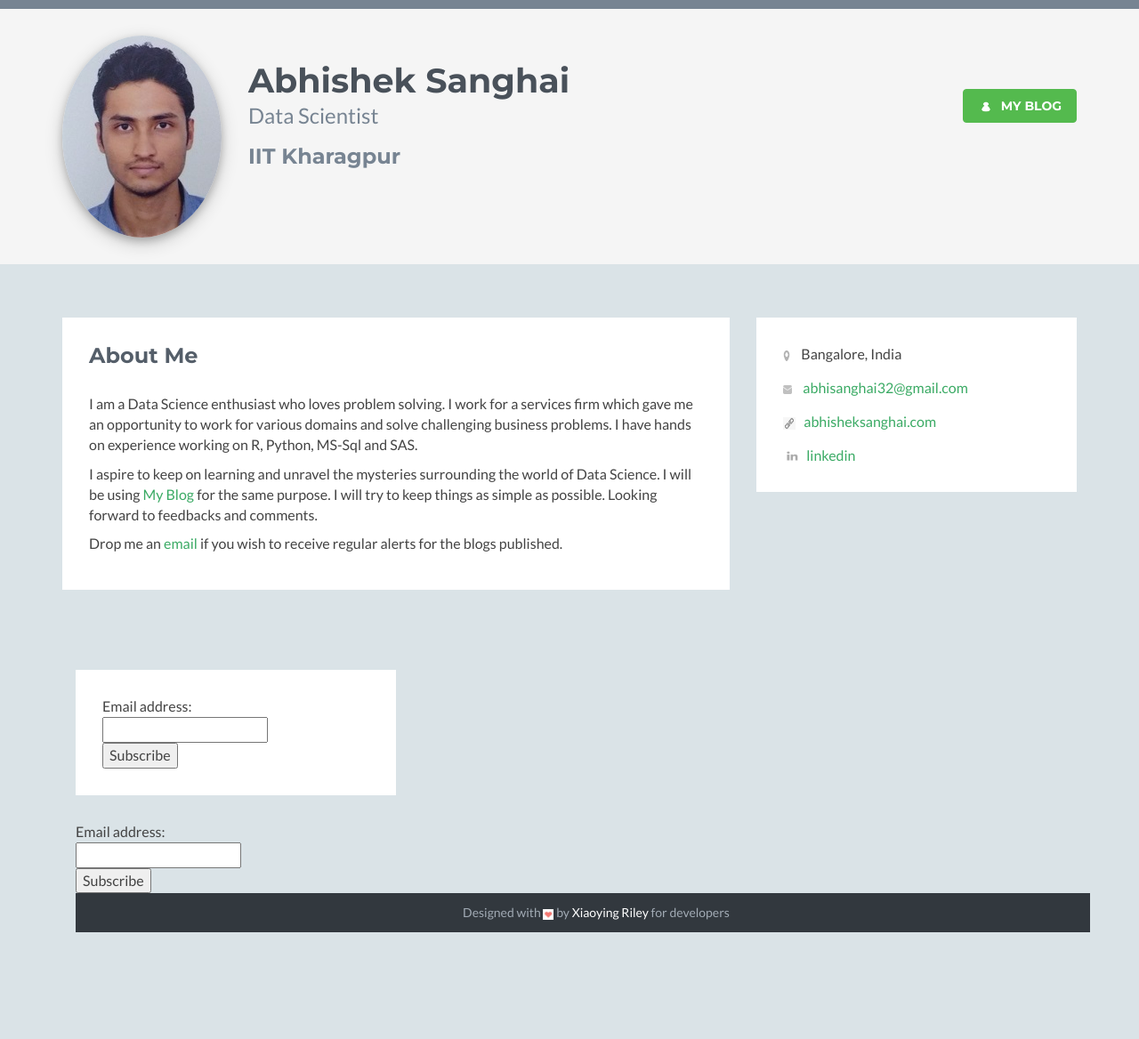
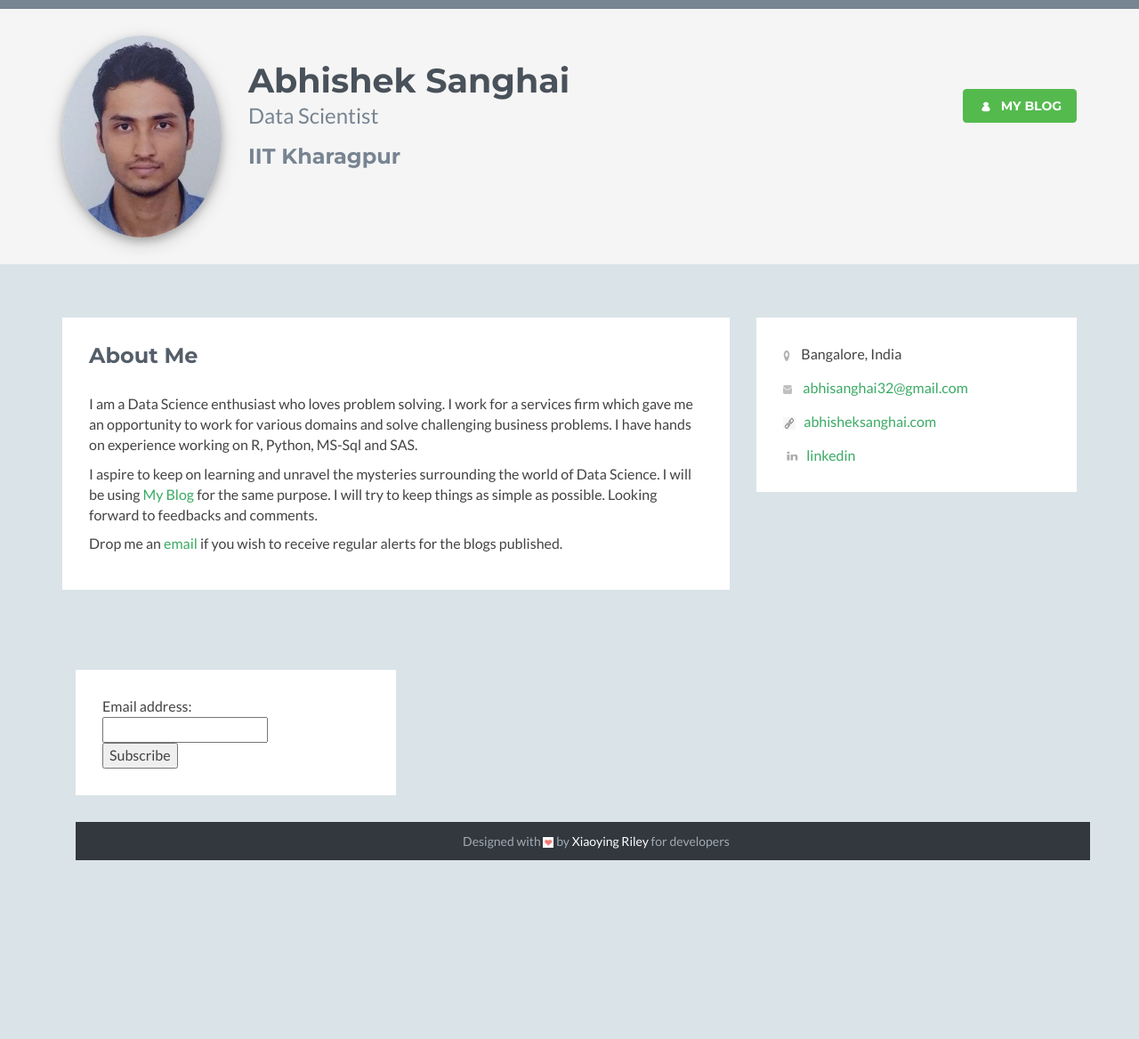
Before and after one commit to abhisheksanghai/abhisheksanghai.github.io, a Jekyll site: the page built from index.html, in a window 1280 px wide. Shown: the whole page at 89% size. Built offline with Jekyll 4.4.1, drawn with Linux system fonts in a browser that asks for light colours; nearby versions of some CDN libraries; library files that are not in the unit come from our copies; after the commit the page ends 1087 px from its top, so only the background shows below that.

Commit message:
Update default.html
Removing Subscription from default layout

```diff
--- a/_layouts/default.html
+++ b/_layouts/default.html
@@ -15,23 +15,6 @@
 
 			{{ content }}
 
-			<form name="gform" id="gform" enctype="text/plain" action="https://usebasin.com/f/e5071c912025" target="hidden_iframe" onsubmit="submitted=true;">
-  				Email address:<br>
-  				<input type="text" name="email"><br>
-  				<input type="submit" value="Subscribe">
-			</form>
-
-			<iframe name="hidden_iframe" id="hidden_iframe" style="display:none;" onload="if(submitted) {}"></iframe>
-
-			<script src="assets/js/jquery.min.js"></script>
-			<script type="text/javascript">var submitted=false;</script>
-			<script type="text/javascript">
-			$('#gform').on('submit', function(e) {
-  				$('#gform *').fadeOut(2000);
-  				$('#gform').prepend('Subscription Successful!');
-  			});
-			</script>
-
 			<!-- ******FOOTER****** -->
     				<footer class="footer">
         				<div class="container text-center">
```
